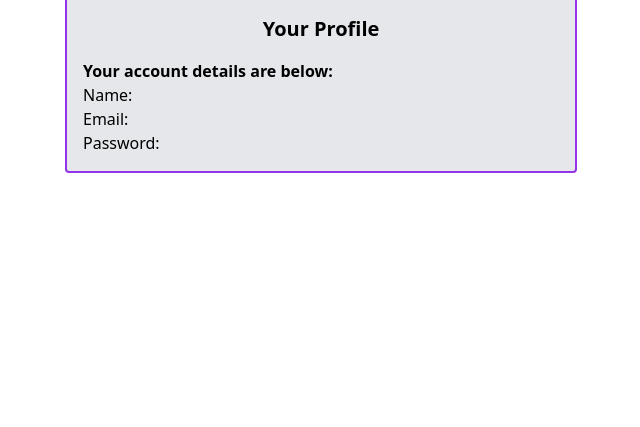
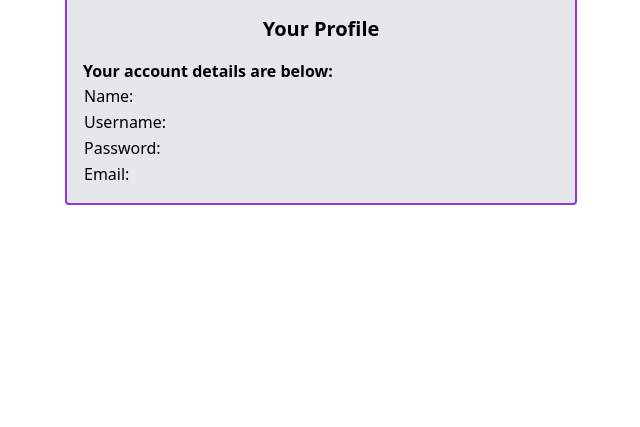
Before and after one commit to SyazzR/BreastCancerPrediction, a Flask app: page /profile in a window 1280 px wide. Shown: the part 359-786 px from the top of the page, without its empty margins (319-959 px from the left). Run offline with Flask 2, Linux system fonts and the light colour scheme; the visitor is signed in with stand-in values (Sample User, id 1); data that the repository does not hold is empty; style sheets or scripts are compiled from the project's sources; parts of the project's set-up code (start-up, migrations or seed data) failed here and were passed over.

Commit message:
new profile interface

```diff
--- a/templates/profile.html
+++ b/templates/profile.html
@@ -1,62 +1,90 @@
 <!DOCTYPE html>
-<html lang="en">
+<html>
     <head>
-    <meta charset="UTF-8">
-    <meta http-equiv="X-UA-Compatible" content="IE=edge">
-    <meta name="viewport" content="width=device-width, initial-scale=1.0">
-    <title>Profile</title>
-    <link rel="stylesheet" href="{{ url_for('static',filename='dist/output.css') }}">
+        <meta charset="utf-8">
+        <meta name="viewport" content="width=device-width", initial-scale="1.0">
+        <meta http-equiv="X-UA-Compatible" content="ie=edge">
+        <title>User profile</title>
+        <link rel="stylesheet" href="{{ url_for('static', filename='dist/output.css')}}">
+        <script defer src="https://unpkg.com/alpinejs@3.x.x/dist/cdn.min.js"></script>
+        <style>
+            .body-bg {
+                background-color: #9921e8;
+                background-image: linear-gradient(315deg, #9921e8 0%, #5f72be 74%);
+            }
+        </style>
     </head>
-<body>
-    <nav class="body-bg flex justify-between p-8">
+
+    <body >
+        <nav class="flex justify-between body-bg p-8">
             <div class="flex items-center">
-            <h1 class="text-white font-bold text-3xl">Breast Cancer Prediction System</h1>
+                <span class="text-white font-bold text-3xl">Breast Cancer Prediction System</span>
             </div>
-        <ul class="flex items-center text-white font-semibold space-x-8 ">
-            <li class=" hover:scale-125">
-                <a href="#">Home</a>
+
+            <div class="flex space-x-8">
+                <ul class="flex space-x-8">
+                    <li>
+                        <a class="my-2 text-white transition-colors duration-300 transform dark:text-white-200 hover:text-gray-800 dark:hover:font-bold md:mx-4 md:my-0" href="{{url_for('home')}}">Home</a>
                     </li>
-            <li class="hover:scale-125">
-                <a href="#">Predict</a>
+                    <li>
+                        <a class="my-2 text-white transition-colors duration-300 transform dark:text-white-200 hover:text-gray-800 dark:hover:font-bold md:mx-4 md:my-0" href="{{url_for('predict')}}">Predict</a>
                     </li>
-            <li class="relative">
-                <button>
-                    <svg xmlns="http://www.w3.org/2000/svg" fill="none" viewBox="0 0 24 24" stroke-width="1.5" stroke="currentColor" class="w-6 h-6">
+                </ul>
+                <div class="relative"
+                    x-data="{isOpen: false}"
+                >
+                    <button class="flex"
+                        @click="isOpen = !isOpen" @keydown.escape="isOpen = false"
+                    >
+                        <svg xmlns="http://www.w3.org/2000/svg" fill="none" viewBox="0 0 24 24" stroke-width="1.5" stroke="currentColor" class="w-6 h-6 text-white">
                         <path stroke-linecap="round" stroke-linejoin="round" d="M17.982 18.725A7.488 7.488 0 0012 15.75a7.488 7.488 0 00-5.982 2.975m11.963 0a9 9 0 10-11.963 0m11.963 0A8.966 8.966 0 0112 21a8.966 8.966 0 01-5.982-2.275M15 9.75a3 3 0 11-6 0 3 3 0 016 0z" />
                       </svg>
                     </button>
 
-                <ul class="absolute hidden z-100 bg-gray-100 right-0 mt-2 rounded text-gray-600">
+                    <ul class="absolute z-100 bg-gray-100 right-0 mt-2 rounded text-gray-600"
+                        x-show="isOpen" @click.away="isOpen = false"
+                    >
                         <li class="pl-2 pr-24 border-b-4 py-4 border-gray-300 hover:border-purple-600 transition duration-500 hover:bg-gray-300">
-                        <a href="#" class="">Profile</a>
+                            <a class="my-2 text-gray-600 transition-colors duration-300 transform dark:text-white-200 hover:text-gray-800 dark:hover:font-bold md:mx-4 md:my-0" href="{{url_for('profile')}}">Profile</a>
                         </li>
                         <li class="pl-2 pr-24 border-b-4 py-4 border-gray-300 hover:border-purple-600 transition duration-500 hover:bg-gray-300">
-                        <a href="#">Logout</a>
+                            <a class="my-2 text-gray-600 transition-colors duration-300 transform dark:text-white-200 hover:text-gray-800 dark:hover:font-bold md:mx-4 md:my-0" href="{{url_for('logout')}}">Logout</a>
                         </li>
                     </ul>
-            </li>
-        </ul>
+                </div>
+            </div>
         </nav>
 
         <div class="bg-gray-200 max-w-lg mx-auto p-4 mt-12 rounded border-2 border-purple-600">
-        <div class="">
+            <div>
                 <img src="https://images.unsplash.com/photo-1511367461989-f85a21fda167?ixlib=rb-4.0.3&ixid=MnwxMjA3fDB8MHxwaG90by1wYWdlfHx8fGVufDB8fHx8&auto=format&fit=crop&w=1031&q=80" alt="" class="h-48 w-full object-cover">
-
             </div>
             <h2 class="text-center font-semibold text-xl py-4">Your Profile</h2>
             <span class="font-semibold">Your account details are below:</span>
-        <div class="flex">
-            <p>Name:</p>
-            <p>{{ account['username'] }}</p>
+
+            <div>
+                <table>
+                    <tr>
+                        <td>Name:</td>
+                        <td>{{ account['fullname'] }}</td>
+                    </tr>
+                    <tr>
+                        <td>Username:</td>
+                        <td>{{ account['username'] }}</td>
+                    </tr>
+                    <tr>
+                        <td>Password:</td>
+                        <td>{{ account['password'] }}</td>
+                    </tr>
+                    <tr>
+                        <td>Email:</td>
+                        <td>{{ account['email'] }}</td>
+                    </tr>
+                </table>
             </div>
-        <div class="flex">
-            <p>Email:</p>
-            <p>{{ account['email'] }}</p>
+
+
         </div>
-        <div class="flex">
-            <p>Password:</p>
-            <p>{{ account['password'] }}</p>
-        </div>
-    </div>
+
     </body>
 </html>
```
Lines whose indentation alone changed are shown as unchanged.
